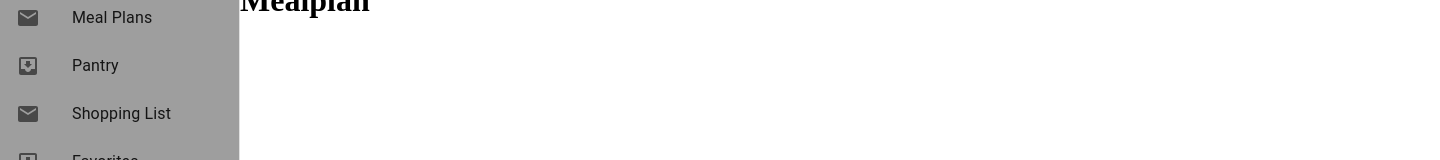
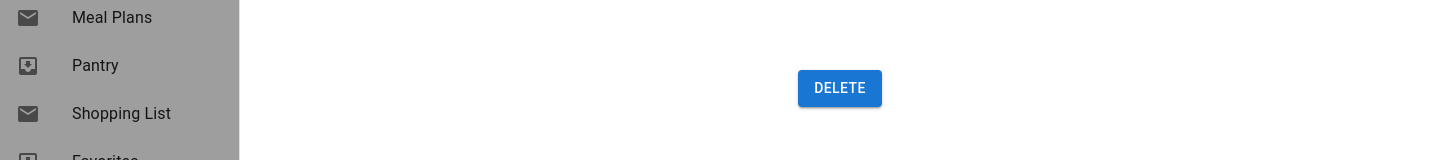
Before and after one commit to southwestmogrown/salt-and-prepper, a React (Vite) app in the folder react-vite/: page /mealplans/1 in a window 1280 px wide. Shown: the part 218-378 px from the top of the page, 1440 px wide, since content can reach past the window. Built offline with nearby package versions, Linux system fonts and the light colour scheme; no server answers.

Commit message:
Delete functionality for individual mealplan

```diff
--- a/react-vite/src/components/Home/SideBar.jsx
+++ b/react-vite/src/components/Home/SideBar.jsx
@@ -53,7 +53,7 @@ function SideBar() {
     setAnchor(null);
   };
 
-  const id = openRecipes ? "simple-popover" : undefined;
+  const id = openRecipes || openMealplans ? "simple-popover" : undefined;
 
   return (
     <Drawer
--- /dev/null
+++ b/react-vite/src/components/Mealplan/MealplanDetails.jsx
@@ -0,0 +1,54 @@
+import { Box, Button, Container, Typography } from "@mui/material";
+import { useEffect } from "react";
+import { useDispatch, useSelector } from "react-redux";
+import { useNavigate, useParams } from "react-router-dom";
+import { thunkDeleteMealplan, thunkLoadMealplans } from "../../redux/mealplan";
+
+function MealplanDetails() {
+  const { id } = useParams();
+  const navigate = useNavigate();
+  const dispatch = useDispatch();
+  const mealplans = useSelector((state) => state.mealplans.plans);
+  const mealplan = mealplans.find((plan) => plan.id === +id);
+  console.log(mealplans);
+
+  useEffect(() => {
+    dispatch(thunkLoadMealplans());
+  }, [dispatch]);
+
+  const handleDelete = async () => {
+    dispatch(thunkDeleteMealplan(id));
+    navigate("/home");
+  };
+
+  return (
+    mealplans && (
+      <Box
+        sx={{
+          marginTop: "240px",
+          display: "flex",
+          flexDirection: "column",
+          alignItems: "center",
+          width: "100%",
+          height: "100vh",
+        }}
+      >
+        <Typography variant="h1">{mealplan?.name}</Typography>
+        <Container
+          sx={{
+            display: "flex",
+            justifyContent: "space-around",
+            width: "100vw",
+            marginTop: "3rem",
+          }}
+        >
+          <Button variant="contained" onClick={() => handleDelete()}>
+            Delete
+          </Button>
+        </Container>
+      </Box>
+    )
+  );
+}
+
+export default MealplanDetails;
--- a/react-vite/src/components/Mealplan/index.js
+++ b/react-vite/src/components/Mealplan/index.js
@@ -1,6 +1,7 @@
 import Mealplan from "./Mealplan";
 import MealplanForm from "./MealplanForm";
 import Mealplans from "./Mealplans";
+import MealplanDetails from "./MealplanDetails";
 
-export { MealplanForm, Mealplans };
+export { MealplanForm, Mealplans, MealplanDetails };
 export default Mealplan;
--- a/react-vite/src/redux/mealplan.js
+++ b/react-vite/src/redux/mealplan.js
@@ -67,8 +67,8 @@ export const thunkAddMealplan = (name, date) => async (dispatch) => {
   }
 };
 
-export const deleteMealplan = (userId, mealplanId) => async (dispatch) => {
-  const res = await fetch(`/api/users/${userId}/mealplans/${mealplanId}`, {
+export const thunkDeleteMealplan = (mealplanId) => async (dispatch) => {
+  const res = await fetch(`/api/mealplans/${mealplanId}`, {
     method: "DELETE",
   });
 
--- a/react-vite/src/router/index.jsx
+++ b/react-vite/src/router/index.jsx
@@ -3,6 +3,7 @@ import Landing from "../components/Landing";
 import Home from "../components/Home";
 import Navigation from "../components/Navigation";
 import { RecipeDetails } from "../components/Recipes";
+import { MealplanDetails } from "../components/Mealplan";
 
 export const router = createBrowserRouter([
   {
@@ -22,7 +23,7 @@ export const router = createBrowserRouter([
       },
       {
         path: "mealplans/:id",
-        element: <h1 style={{ marginTop: "200px" }}>Mealplan</h1>,
+        element: <MealplanDetails />,
       },
     ],
   },
```
Also changed, not shown: 2 other files (tests, documents, lock files or other folders).
